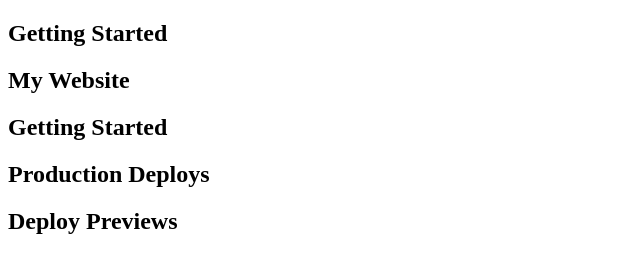
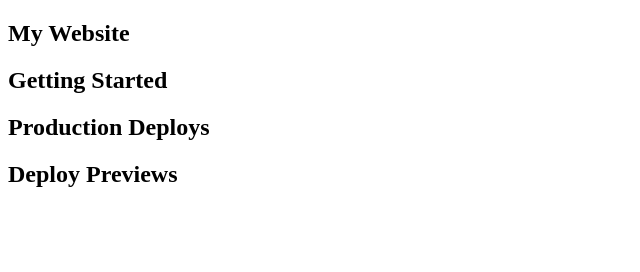
Before and after one commit to mgibson2019/helloworld, a plain HTML site: page index.html in a window 1280 px wide. Shown: the whole page, without its empty margins (0-640 px from the left). Drawn offline with Linux system fonts and the light colour scheme.

Commit message:
Update index.html

```diff
--- a/index.html
+++ b/index.html
@@ -8,7 +8,6 @@
     <section title="main-header">
     </section>
     <section title="main-body">
-        <h2>Getting Started</h2>
         <div title="website-info">
             <h1>My Website</h1>
         </div>
```
